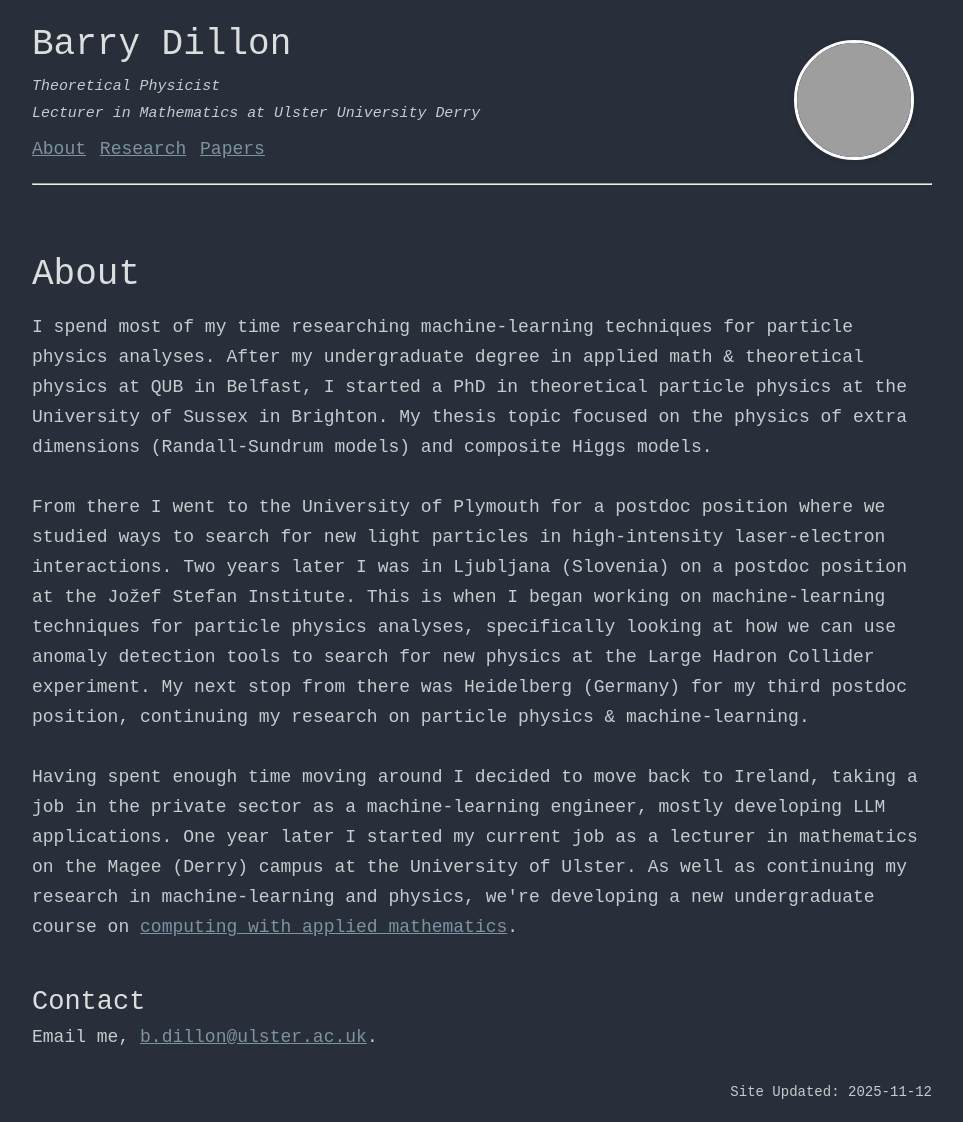
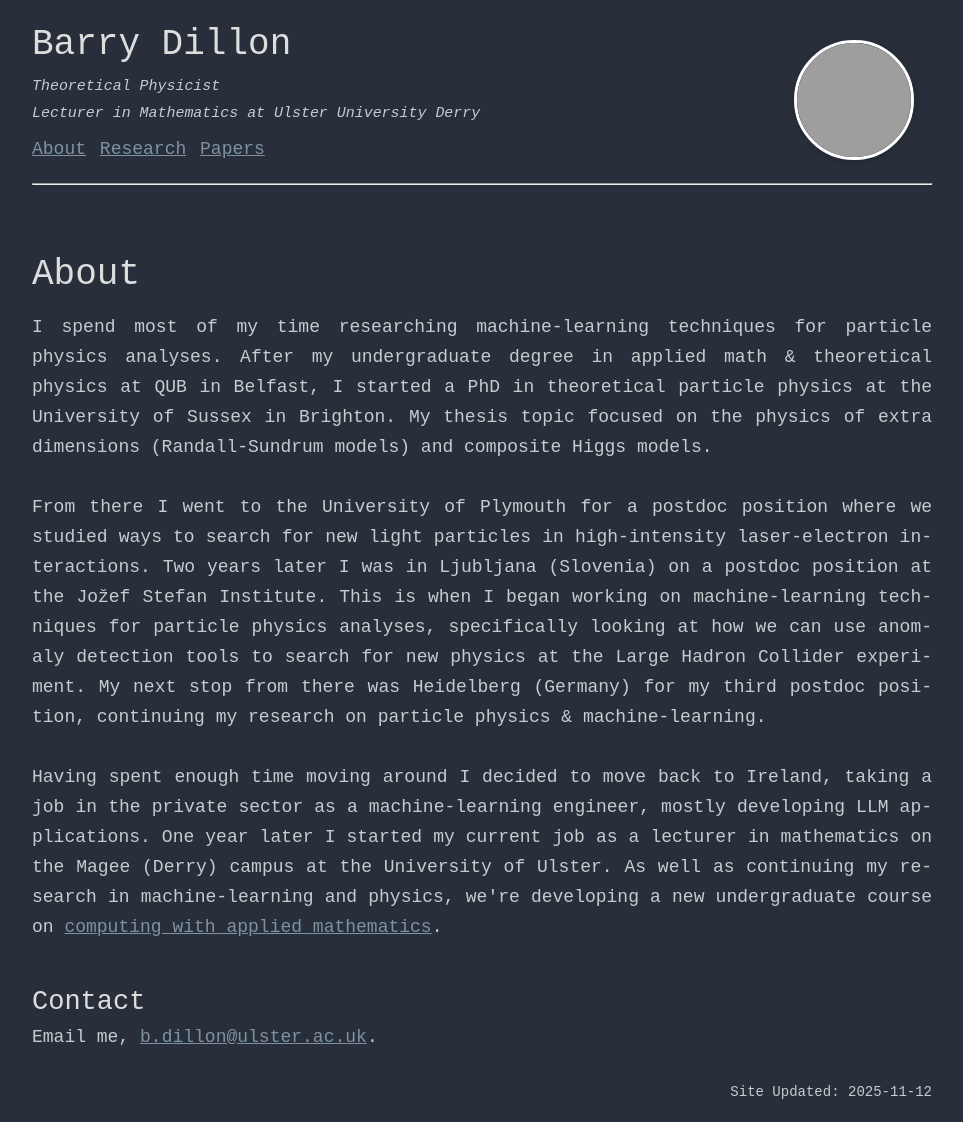
Before and after one commit to bmdillon/bmdillon.github.io, a Jekyll site: the page built from index.md, in a window 1280 px wide. Shown: the whole page, without its empty margins (158-1121 px from the left). Built offline with Jekyll 4.4.1, drawn with Linux system fonts in a browser that asks for light colours; grey boxes are pictures that could not be loaded.

Commit message:
Update styles.scss

```diff
--- a/assets/css/styles.scss
+++ b/assets/css/styles.scss
@@ -38,3 +38,12 @@
   border: 3px solid #fff;
   box-shadow: 0 2px 6px rgba(0,0,0,0.15);
 }
+
+.main-content {
+  text-align: justify;
+  text-justify: inter-word; /* browsers that support it */
+}
+
+.main-content p {
+  hyphens: auto;
+}
```
